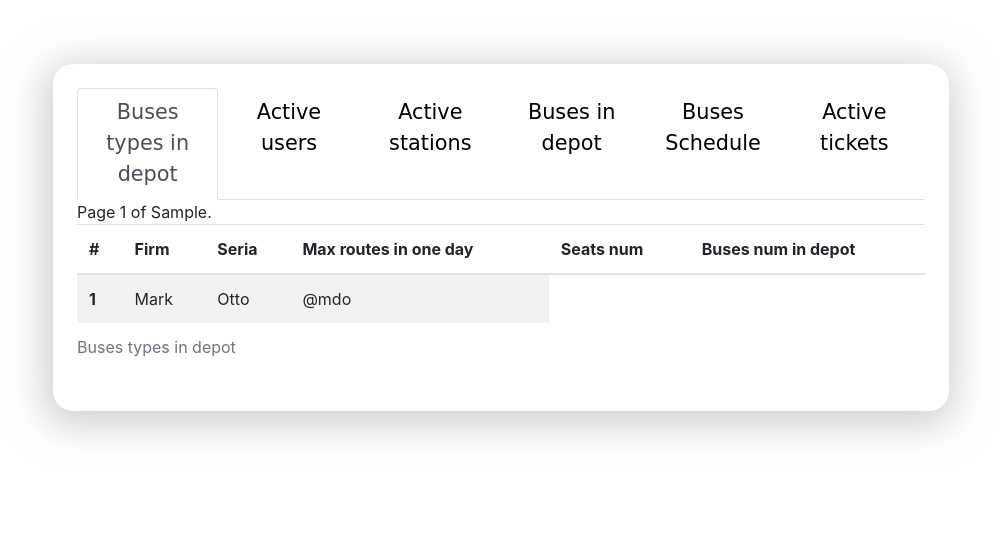
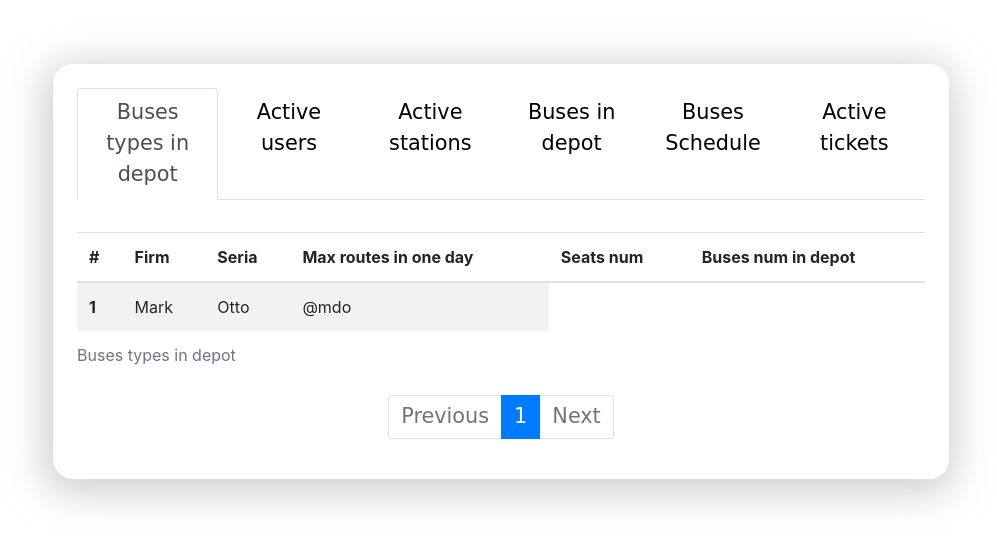
Before and after one commit to Mernus/db_volsu, a Django app: template templates/database.html in a window 1280 px wide. Shown: the top 544 px of the page, without its empty margins (139-1136 px from the left). Run offline with Django 3.2, Linux system fonts and the light colour scheme; the template is opened without the code that fills it: most values are stand-ins (such as "Sample title", 1, 10 or a date in 2020); some libraries are stand-ins or nearby versions; some web fonts are replaced.

Commit message:
table update

```diff
--- a/db_volsu/static/database_page/css/style.css
+++ b/db_volsu/static/database_page/css/style.css
@@ -23,3 +23,7 @@ a:hover {
     text-decoration: none;
     color: inherit;
 }
+
+#menu {
+    margin-bottom: 2em;
+}
--- a/templates/database.html
+++ b/templates/database.html
@@ -34,7 +34,7 @@
 </head>
 <body>
 <div id="navs">
-    <nav>
+    <nav id="menu">
         <div class="nav nav-tabs nav-justified" id="nav-tab" role="tablist">
             <a class="nav-item nav-link active" id="nav-bus_depot-tab" data-toggle="tab" href="#nav-bus_depot"
                role="tab" aria-controls="nav-bus_depot" aria-selected="true">Buses types in depot</a>
@@ -73,25 +73,42 @@
                         <td>@mdo</td>
                     </tr>
                 {% endfor %}
-                <div class="pagination">
-                        <span class="step-links">
-                            {% if result.has_previous %}
-                                <a href="?page=1">&laquo; first</a>
-                                <a href="?page={{ result.previous_page_number }}">previous</a>
-                            {% endif %}
-
-                            <span class="current">
-                                Page {{ result.number }} of {{ result.paginator.num_pages }}.
-                            </span>
-
-                            {% if result.has_next %}
-                                <a href="?page={{ result.next_page_number }}">next</a>
-                                <a href="?page={{ result.paginator.num_pages }}">last &raquo;</a>
-                            {% endif %}
-                        </span>
-                </div>
                 </tbody>
             </table>
+            <nav aria-label="Page navigation example">
+                <ul class="pagination justify-content-center">
+                    {% if result.has_previous %}
+                        <li class="page-item">
+                            <a class="page-link" href="?page={{ result.previous_page_number }}">Previous</a>
+                        </li>
+                    {% else %}
+                        <li class="page-item disabled">
+                            <a class="page-link" href="?page={{ result.previous_page_number }}">Previous</a>
+                        </li>
+                    {% endif %}
+                    {% for page in result.paginator.num_pages %}
+                        {% ifequal page result.number %}
+                            <li class="page-item active" aria-current="page">
+                                <a class="page-link" href="?page={{ page }}">{{ page }} <span
+                                        class="sr-only">(current)</span></a>
+                            </li>
+                        {% else %}
+                            <li class="page-item">
+                                <a class="page-link" href="?page={{ page }}">{{ page }}</a>
+                            </li>
+                        {% endifequal %}
+                    {% endfor %}
+                    {% if result.has_next %}
+                        <li class="page-item">
+                            <a class="page-link" href="?page={{ result.next_page_number }}">Next</a>
+                        </li>
+                    {% else %}
+                        <li class="page-item disabled">
+                            <a class="page-link" href="?page={{ result.next_page_number }}">Next</a>
+                        </li>
+                    {% endif %}
+                </ul>
+            </nav>
         </div>
         <div class="tab-pane fade" id="nav-user_data" role="tabpanel" aria-labelledby="nav-user_data-tab">...</div>
         <div class="tab-pane fade" id="nav-station" role="tabpanel" aria-labelledby="nav-station-tab">...</div>
```
